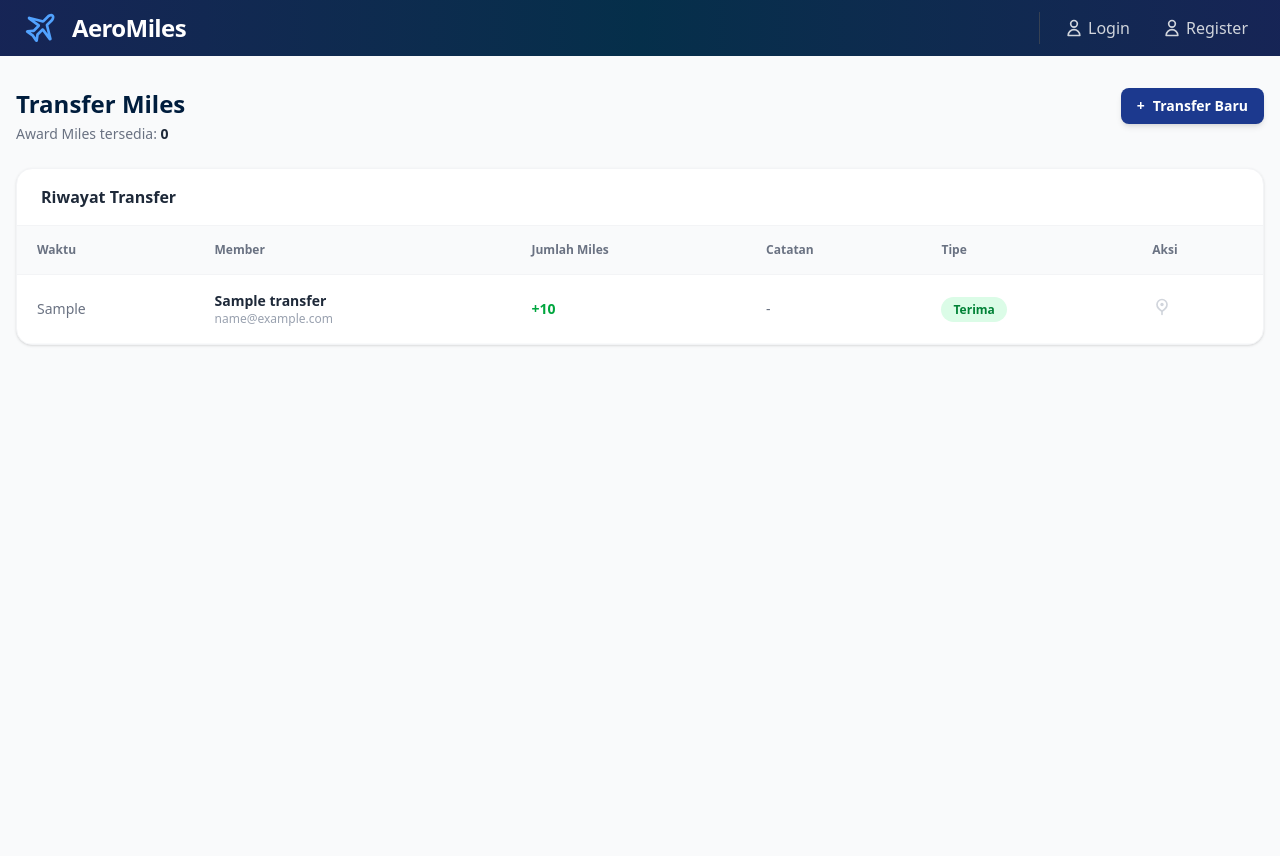
After one commit to basdat-E6/aeromiles, a Django app: template miles/templates/miles/transfer_miles.html in a window 1280 px wide. The commit adds this page. Run offline with Django 5.2, Linux system fonts and the light colour scheme; the template is opened without the code that fills it: most values are stand-ins (such as "Sample title", 1, 10 or a date in 2020); some libraries are stand-ins or nearby versions.

Commit message:
finished (maybe) transfer miles feature

```diff
--- a/main/templates/base.html
+++ b/main/templates/base.html
@@ -156,7 +156,6 @@
 
                     <a href="{% url 'miles:claim_miles' %}" class="group flex items-center gap-2 transition-colors rounded-lg py-2 px-2
                         {% if '/claim/' in request.path %} bg-[#0a2540] text-blue-400 {% else %} text-gray-400 hover:text-blue-400 {% endif %}">
-
                         <svg class="w-5 h-5 flex-shrink-0" viewBox="0 0 24 24" fill="none" xmlns="http://www.w3.org/2000/svg">
                             <path d="M5 12.0002C5 10.694 4.16519 9.58273 3 9.1709V7.6C3 7.03995 3 6.75992 3.10899 6.54601C3.20487 6.35785 3.35785 6.20487 3.54601 6.10899C3.75992 6 4.03995 6 4.6 6H19.4C19.9601 6 20.2401 6 20.454 6.10899C20.6422 6.20487 20.7951 6.35785 20.891 6.54601C21 6.75992 21 7.03995 21 7.6V9.17071C19.8348 9.58254 19 10.694 19 12.0002C19 13.3064 19.8348 14.4175 21 14.8293V16.4C21 16.9601 21 17.2401 20.891 17.454C20.7951 17.6422 20.6422 17.7951 20.454 17.891C20.2401 18 19.9601 18 19.4 18H4.6C4.03995 18 3.75992 18 3.54601 17.891C3.35785 17.7951 3.20487 17.6422 3.10899 17.454C3 17.2401 3 16.9601 3 16.4V14.8295C4.16519 14.4177 5 13.3064 5 12.0002Z" stroke="currentColor" stroke-width="2" stroke-linecap="round" stroke-linejoin="round"/>
                         </svg>
@@ -167,7 +166,8 @@
                         </div>
                     </a>
 
-                    <a href="#" class="group flex items-center gap-2 text-gray-400 hover:text-blue-400 transition-colors">
+                    <a href="{% url 'miles:transfer_miles' %}" class="group flex items-center gap-2 transition-colors rounded-lg py-2 px-2
+                        {% if '/transfer-miles/' in request.path %} bg-[#0a2540] text-blue-400 {% else %} text-gray-400 hover:text-blue-400 {% endif %}">
                         <svg class="w-5 h-5" viewBox="0 0 25 25" fill="none" xmlns="http://www.w3.org/2000/svg">
                             <path d="M19.5 16.5H6M5.5 8.5L19 8.5" stroke="currentColor" stroke-width="1.2"/>
                             <path d="M16 13L19.5 16.5L16 20M9 12L5.5 8.5L9 5" stroke="currentColor" stroke-width="1.2"/>
--- /dev/null
+++ b/miles/templates/miles/transfer_miles.html
@@ -0,0 +1,123 @@
+{% extends 'base.html' %}
+{% load static %}
+
+{% block content %}
+<div class="min-h-screen bg-gray-50 pt-8 px-4">
+    <div class="w-full max-w-7xl mx-auto">
+
+        <!-- Header -->
+        <div class="flex justify-between items-start mb-6">
+            <div>
+                <h2 class="text-2xl font-bold text-[#001d3d]">Transfer Miles</h2>
+                <p class="text-sm text-gray-500 mt-1">Award Miles tersedia: <span class="font-bold text-gray-800">{{ award_miles|default:"0" }}</span></p>
+            </div>
+            <button onclick="toggleModal('modal-transfer')" class="bg-blue-900 hover:bg-blue-950 text-white px-4 py-2 rounded-lg text-sm font-bold flex items-center shadow-md">
+                <span class="mr-2">+</span> Transfer Baru
+            </button>
+        </div>
+
+        <!-- Tabel Riwayat Transfer -->
+        <div class="bg-white rounded-2xl shadow-sm border border-gray-100 overflow-x-auto">
+            <div class="px-6 py-4 border-b border-gray-100">
+                <h3 class="text-base font-bold text-gray-800">Riwayat Transfer</h3>
+            </div>
+            <table class="w-full text-left border-collapse">
+                <thead class="bg-gray-50 border-b border-gray-100">
+                    <tr>
+                        <th class="px-5 py-4 text-xs font-bold text-gray-500 whitespace-nowrap">Waktu</th>
+                        <th class="px-5 py-4 text-xs font-bold text-gray-500 whitespace-nowrap">Member</th>
+                        <th class="px-5 py-4 text-xs font-bold text-gray-500 whitespace-nowrap">Jumlah Miles</th>
+                        <th class="px-5 py-4 text-xs font-bold text-gray-500 whitespace-nowrap">Catatan</th>
+                        <th class="px-5 py-4 text-xs font-bold text-gray-500 whitespace-nowrap">Tipe</th>
+                        <th class="px-5 py-4 text-xs font-bold text-gray-500 whitespace-nowrap">Aksi</th>
+                    </tr>
+                </thead>
+                <tbody class="text-gray-700 text-sm">
+                    {% for transfer in transfers %}
+                    <tr class="border-b border-gray-50 hover:bg-gray-50 transition">
+                        <td class="px-5 py-4 whitespace-nowrap text-gray-500">{{ transfer.waktu_fmt }}</td>
+                        <td class="px-5 py-4 whitespace-nowrap">
+                            <p class="font-semibold text-gray-800">{{ transfer.nama_member }}</p>
+                            <p class="text-xs text-gray-400">{{ transfer.email_member }}</p>
+                        </td>
+                        <td class="px-5 py-4 whitespace-nowrap font-bold
+                            {% if transfer.tipe == 'Kirim' %}text-red-500{% else %}text-green-600{% endif %}">
+                            {% if transfer.tipe == 'Kirim' %}-{% else %}+{% endif %}{{ transfer.jumlah_miles|floatformat:0 }}
+                        </td>
+                        <td class="px-5 py-4 text-gray-500">{{ transfer.catatan|default:"-" }}</td>
+                        <td class="px-5 py-4 whitespace-nowrap">
+                            {% if transfer.tipe == 'Kirim' %}
+                                <span class="px-3 py-1 rounded-full text-xs font-bold bg-gray-100 text-gray-600">Kirim</span>
+                            {% else %}
+                                <span class="px-3 py-1 rounded-full text-xs font-bold bg-green-100 text-green-700">Terima</span>
+                            {% endif %}
+                        </td>
+                        <td class="px-5 py-4 whitespace-nowrap">
+                            <button disabled class="text-gray-300 cursor-not-allowed" title="Transfer tidak dapat diubah">
+                                <svg xmlns="http://www.w3.org/2000/svg" class="w-5 h-5" fill="none" viewBox="0 0 24 24">
+                                    <path d="M12 17C12 17 6 13.5 6 9C6 5.68629 8.68629 3 12 3C15.3137 3 18 5.68629 18 9C18 13.5 12 17 12 17Z" stroke="currentColor" stroke-width="2"/>
+                                    <path d="M12 21V17" stroke="currentColor" stroke-width="2" stroke-linecap="round"/>
+                                    <circle cx="12" cy="9" r="2" fill="currentColor"/>
+                                </svg>
+                            </button>
+                        </td>
+                    </tr>
+                    {% empty %}
+                    <tr>
+                        <td colspan="6" class="px-8 py-10 text-center text-gray-400">Belum ada riwayat transfer.</td>
+                    </tr>
+                    {% endfor %}
+                </tbody>
+            </table>
+        </div>
+
+    </div>
+</div>
+
+<!-- Modal Transfer Baru -->
+<div id="modal-transfer" class="fixed inset-0 z-50 hidden items-center justify-center bg-black/60 p-4">
+    <div class="bg-white rounded-2xl shadow-xl w-full max-w-md overflow-hidden">
+        <div class="px-6 py-4 border-b border-gray-100 flex justify-between items-center">
+            <h3 class="text-lg font-bold text-gray-800">Transfer Miles</h3>
+            <button onclick="toggleModal('modal-transfer')" class="text-gray-400 hover:text-gray-600 text-xl leading-none">&times;</button>
+        </div>
+        <form action="{% url 'miles:transfer_miles' %}" method="POST" class="p-6 space-y-4">
+            {% csrf_token %}
+            <div>
+                <label class="block text-sm font-semibold text-gray-700 mb-1">Email Penerima</label>
+                <input type="email" name="email_penerima" placeholder="john@example.com"
+                    class="w-full border border-gray-300 rounded-lg px-3 py-2 text-sm focus:ring-2 focus:ring-blue-500 outline-none" required>
+            </div>
+            <div>
+                <label class="block text-sm font-semibold text-gray-700 mb-1">Jumlah Miles</label>
+                <input type="number" name="jumlah_miles" placeholder="20000" min="1"
+                    class="w-full border border-gray-300 rounded-lg px-3 py-2 text-sm focus:ring-2 focus:ring-blue-500 outline-none" required>
+            </div>
+            <div>
+                <label class="block text-sm font-semibold text-gray-700 mb-1">Catatan (opsional)</label>
+                <input type="text" name="catatan" placeholder="Hadiah"
+                    class="w-full border border-gray-300 rounded-lg px-3 py-2 text-sm focus:ring-2 focus:ring-blue-500 outline-none">
+            </div>
+            <div class="flex justify-end pt-2">
+                <button type="submit" class="bg-blue-900 hover:bg-blue-950 text-white px-6 py-2 rounded-lg text-sm font-bold shadow-md">
+                    Transfer
+                </button>
+            </div>
+        </form>
+    </div>
+</div>
+
+<script>
+    function toggleModal(id) {
+        const modal = document.getElementById(id);
+        if (modal.classList.contains('hidden')) {
+            modal.classList.remove('hidden');
+            modal.classList.add('flex');
+        } else {
+            modal.classList.remove('flex');
+            modal.classList.add('hidden');
+        }
+    }
+</script>
+
+{% endblock %}
--- a/miles/urls.py
+++ b/miles/urls.py
@@ -10,4 +10,5 @@ urlpatterns = [
     path("delete-claim/", views.delete_claim, name="delete_claim"),
     path("approve-claim/<int:claim_id>/", views.approve_claim, name="approve_claim"),
     path("reject-claim/<int:claim_id>/", views.reject_claim, name="reject_claim"),
+    path("transfer-miles/", views.transfer_miles, name="transfer_miles"),
 ]
--- a/theme/static/css/dist/styles.css
+++ b/theme/static/css/dist/styles.css
@@ -76,6 +76,8 @@
     --text-xs--line-height: calc(1 / 0.75);
     --text-sm: 0.875rem;
     --text-sm--line-height: calc(1.25 / 0.875);
+    --text-base: 1rem;
+    --text-base--line-height: calc(1.5 / 1);
     --text-lg: 1.125rem;
     --text-lg--line-height: calc(1.75 / 1.125);
     --text-xl: 1.25rem;
@@ -599,6 +601,9 @@
     border-left-style: var(--tw-border-style);
     border-left-width: 1px;
   }
+  .border-gray-50 {
+    border-color: var(--color-gray-50);
+  }
   .border-gray-100 {
     border-color: var(--color-gray-100);
   }
@@ -800,6 +805,9 @@
   .py-12 {
     padding-block: calc(var(--spacing) * 12);
   }
+  .pt-2 {
+    padding-top: calc(var(--spacing) * 2);
+  }
   .pt-4 {
     padding-top: calc(var(--spacing) * 4);
   }
@@ -828,6 +836,10 @@
   .text-3xl {
     font-size: var(--text-3xl);
     line-height: var(--tw-leading, var(--text-3xl--line-height));
+  }
+  .text-base {
+    font-size: var(--text-base);
+    line-height: var(--tw-leading, var(--text-base--line-height));
   }
   .text-lg {
     font-size: var(--text-lg);
```
Also changed, not shown: miles/views.py (+165 -0 lines), db.sqlite3.
